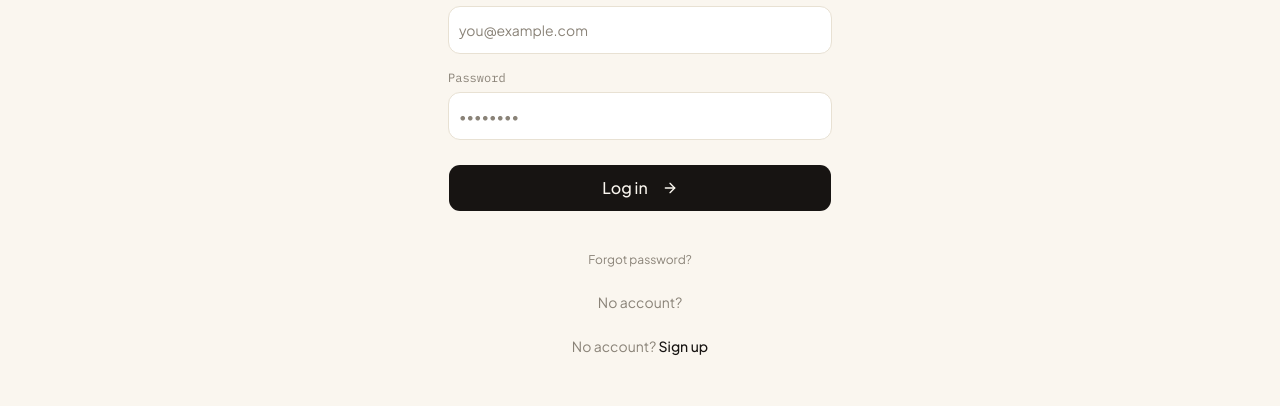
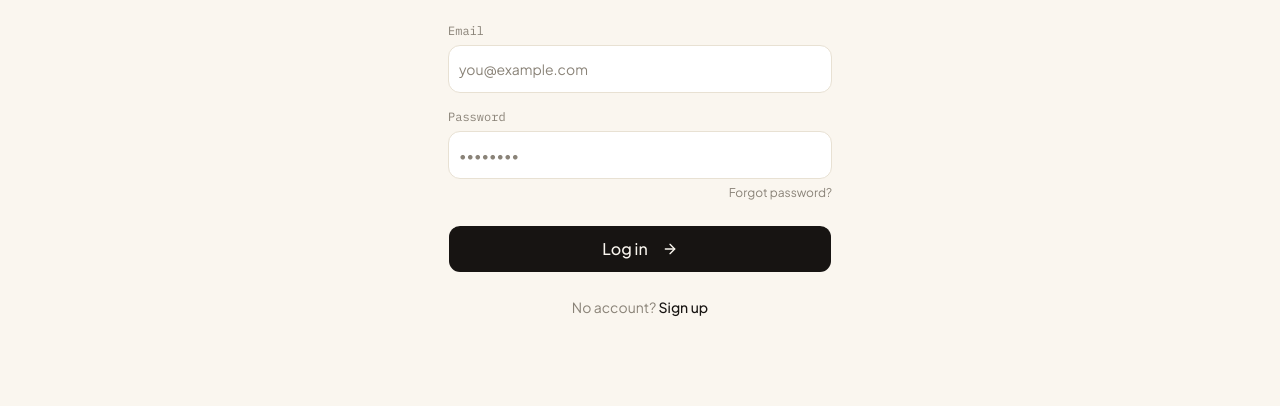
Before and after one commit to Laxman-Nath/Jobs-Scraper, a Next.js app in the folder job-scraper-frontend/: page /login in a window 1280 px wide. Shown: the part 281-687 px from the top of the page. Built offline with nearby package versions, Linux system fonts and the light colour scheme; no server answers.

Commit message:
fix: done ui changes in login and signup page

```diff
--- a/job-scraper-frontend/app/jobs/page.tsx
+++ b/job-scraper-frontend/app/jobs/page.tsx
@@ -26,7 +26,7 @@ function JobsPageContent() {
   const search = searchParams.get("q") ?? "";
   const pageNo = Number(searchParams.get("pageNo") ?? "1");
   const pageSize =10;
-
+  console.log("Search params:", { search, pageNo, pageSize });
   // Only the input's displayed text needs local state, for instant typing feedback
   const [searchInput, setSearchInput] = useState(search);
 
@@ -52,6 +52,7 @@ function JobsPageContent() {
     queryKey: ["jobs", pageNo, search],
     queryFn: () => getJobs(pageNo, pageSize, search),
   });
+  console.log("jobsPage", jobsPage);
 
   return (
     <main className="min-h-screen">
@@ -71,7 +72,7 @@ function JobsPageContent() {
         {isLoading && <JobListSkeleton />}
         {isError && (
           <div className="border border-dashed border-rust/30 rounded-2xl py-16 text-center bg-rust/5">
-            <p className="text-rust font-mono text-sm">Couldn't load jobs. Is the backend running?</p>
+            <p className="text-rust font-mono text-sm">Couldn't load jobs.</p>
           </div>
         )}
         {!isLoading && !isError && jobsPage && (
--- a/job-scraper-frontend/app/login/page.tsx
+++ b/job-scraper-frontend/app/login/page.tsx
@@ -12,8 +12,7 @@ import { LoginFormValues, loginSchema } from "@/lib/validations/authSchema";
 import { AuthCard } from "../../components/auth/AuthCard";
 import { FormField } from "../../components/common/FormField";
 import { getUserRole } from "@/lib/utils/tokenStore";
-import Link from 'next/link'
-
+import Link from "next/link";
 
 export default function LoginPage() {
   const { login } = useAuth();
@@ -28,18 +27,14 @@ export default function LoginPage() {
     setServerError("");
     try {
       await login(data.email, data.password);
-      if(getUserRole() === "ADMIN") {
+      if (getUserRole() === "ADMIN") {
         router.push("/admin");
+      } else {
+        router.push("/dashboard");
       }
-      else{
-      router.push("/dashboard");
-      }
-    } catch(e: unknown) {
+    } catch (e: unknown) {
       const error = e as { response?: { data?: { message?: string } } };
       setServerError(error.response?.data?.message ?? "Invalid email or password.");
-
-      console.error('Error logging in:', e);
-      setServerError("Invalid email or password.");
     }
   }
 
@@ -53,7 +48,15 @@ export default function LoginPage() {
     >
       <form onSubmit={handleSubmit(onSubmit)} noValidate className="flex flex-col gap-4">
         <FormField label="Email" type="email" placeholder="you@example.com" registration={register("email")} error={errors.email?.message} />
-        <FormField label="Password" type="password" placeholder="••••••••" registration={register("password")} error={errors.password?.message} />
+
+        <div>
+          <FormField label="Password" type="password" placeholder="••••••••" registration={register("password")} error={errors.password?.message} />
+          <div className="flex justify-end mt-1.5">
+            <Link href="/forgot-password" className="text-xs text-muted hover:text-ink transition-colors">
+              Forgot password?
+            </Link>
+          </div>
+        </div>
 
         {serverError && (
           <motion.p initial={{ opacity: 0 }} animate={{ opacity: 1 }} className="text-rust text-sm bg-rust/5 border border-rust/20 rounded-lg px-3 py-2">
@@ -66,9 +69,6 @@ export default function LoginPage() {
           {!isSubmitting && <ArrowRight className="ml-2 h-4 w-4 transition-transform group-hover:translate-x-1" />}
         </Button>
       </form>
-      <Link href="/forgot-password" className="text-muted text-xs hover:text-ink self-end mt-10 flex justify-center">
-  Forgot password?
-</Link>
     </AuthCard>
   );
 }
--- a/job-scraper-frontend/components/auth/AuthCard.tsx
+++ b/job-scraper-frontend/components/auth/AuthCard.tsx
@@ -29,19 +29,22 @@ export function AuthCard({
         transition={{ duration: 0.4, ease: "easeOut" }}
         className="w-full max-w-sm"
       >
-
-
-        <h1 className="font-display font-semibold text-3xl text-ink mb-1">{title}</h1>
+        <h1 className="font-display font-semibold text-3xl text-ink mb-1">
+          {title}
+        </h1>
         <p className="text-muted text-sm mb-8">{subtitle}</p>
 
         {children}
 
         <p className="text-muted text-sm mt-6 text-center">
-          {footerText}{" "}
+          {/* {footerText}{" "} */}
           {footerText && footerLinkText && footerLinkHref && (
             <p className="text-muted text-sm mt-6 text-center">
               {footerText}{" "}
-    <Link href={footerLinkHref} className="text-ink font-medium hover:text-signal transition-colors">
+              <Link
+                href={footerLinkHref}
+                className="text-ink font-medium hover:text-signal transition-colors"
+              >
                 {footerLinkText}
               </Link>
             </p>
--- a/job-scraper-frontend/components/jobs/JobList.tsx
+++ b/job-scraper-frontend/components/jobs/JobList.tsx
@@ -19,7 +19,7 @@ export function JobList({ jobs, emptyMessage = "No jobs found.",linkPrefix }: Jo
   return (
     <div className="grid gap-3">
       {jobs.map((job, i) => (
-        <JobCard key={job.id} job={job} index={i} href={`${linkPrefix}/${job.id}`} />
+        <JobCard key={job.id} job={job} index={i} href={`${linkPrefix??"/jobs"}/${job.id}`} />
       ))}
     </div>
   );
```
Lines whose indentation alone changed are shown as unchanged.
